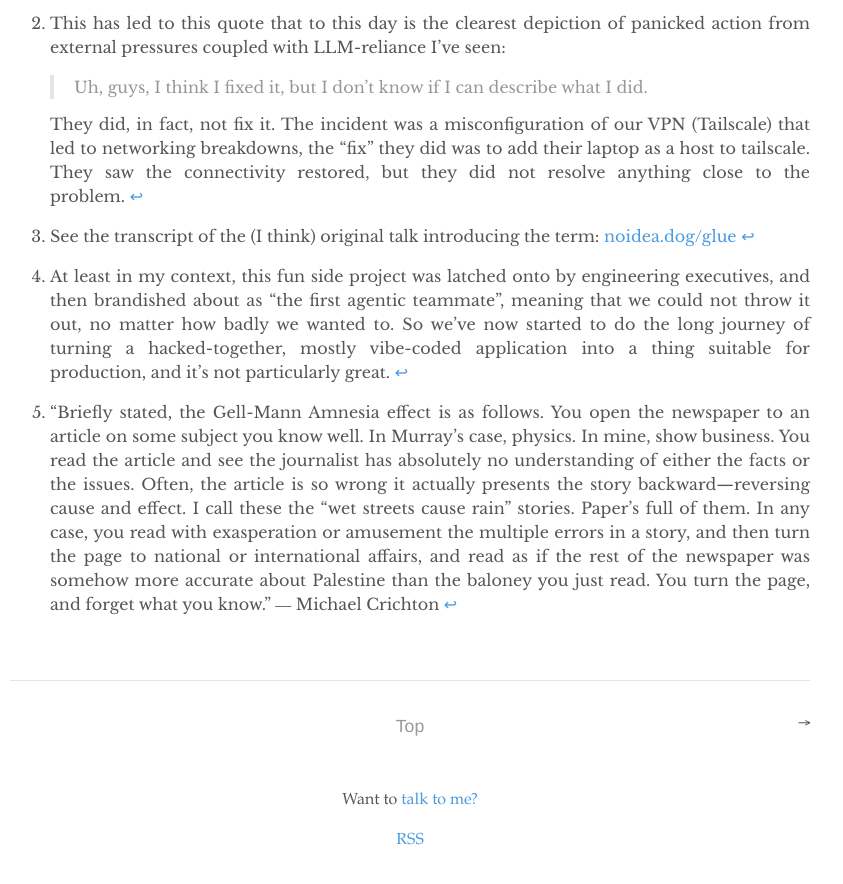
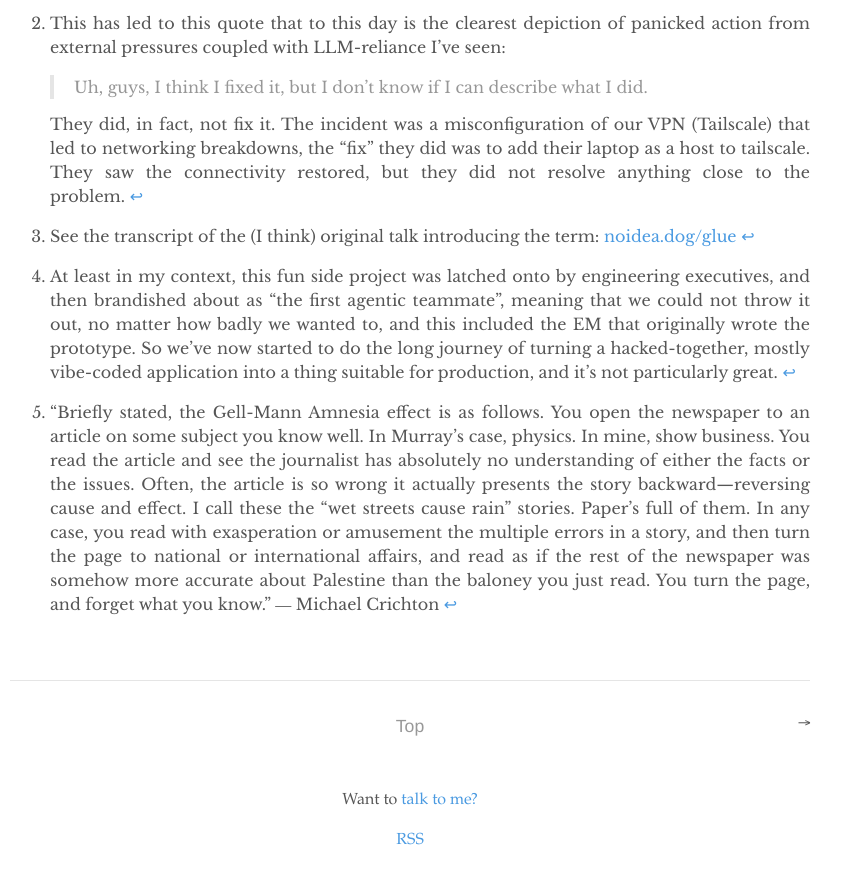
Before and after one commit to MordecaiMalignatus/mordecaimalignatus.github.io, a Jekyll site: the page built from _posts/2026-05-08-the-llm-flood-as-seen-from-the-trenches.md, in a window 1280 px wide and 900 px high, scrolled down 5393 px. Shown: the top 884 px of the window, without its empty margins (230-1073 px from the left). Built offline with Jekyll 4.4.1, drawn with Linux system fonts in a browser that asks for light colours.

Commit message:
amend footnote

```diff
--- a/_posts/2026-05-08-the-llm-flood-as-seen-from-the-trenches.md
+++ b/_posts/2026-05-08-the-llm-flood-as-seen-from-the-trenches.md
@@ -273,9 +273,10 @@ unevenly distributed.
 [^4]: At least in my context, this fun side project was latched onto by
     engineering executives, and then brandished about as "the first agentic
     teammate", meaning that we could not throw it out, no matter how badly we
-    wanted to. So we've now started to do the long journey of turning a
-    hacked-together, mostly vibe-coded application into a thing suitable for
-    production, and it's not particularly great.
+    wanted to, and this included the EM that originally wrote the prototype. So
+    we've now started to do the long journey of turning a hacked-together,
+    mostly vibe-coded application into a thing suitable for production, and it's
+    not particularly great.
 
 [^5]: This has led to this quote that to this day is the clearest depiction of
     panicked action from external pressures coupled with LLM-reliance I've seen:
```
